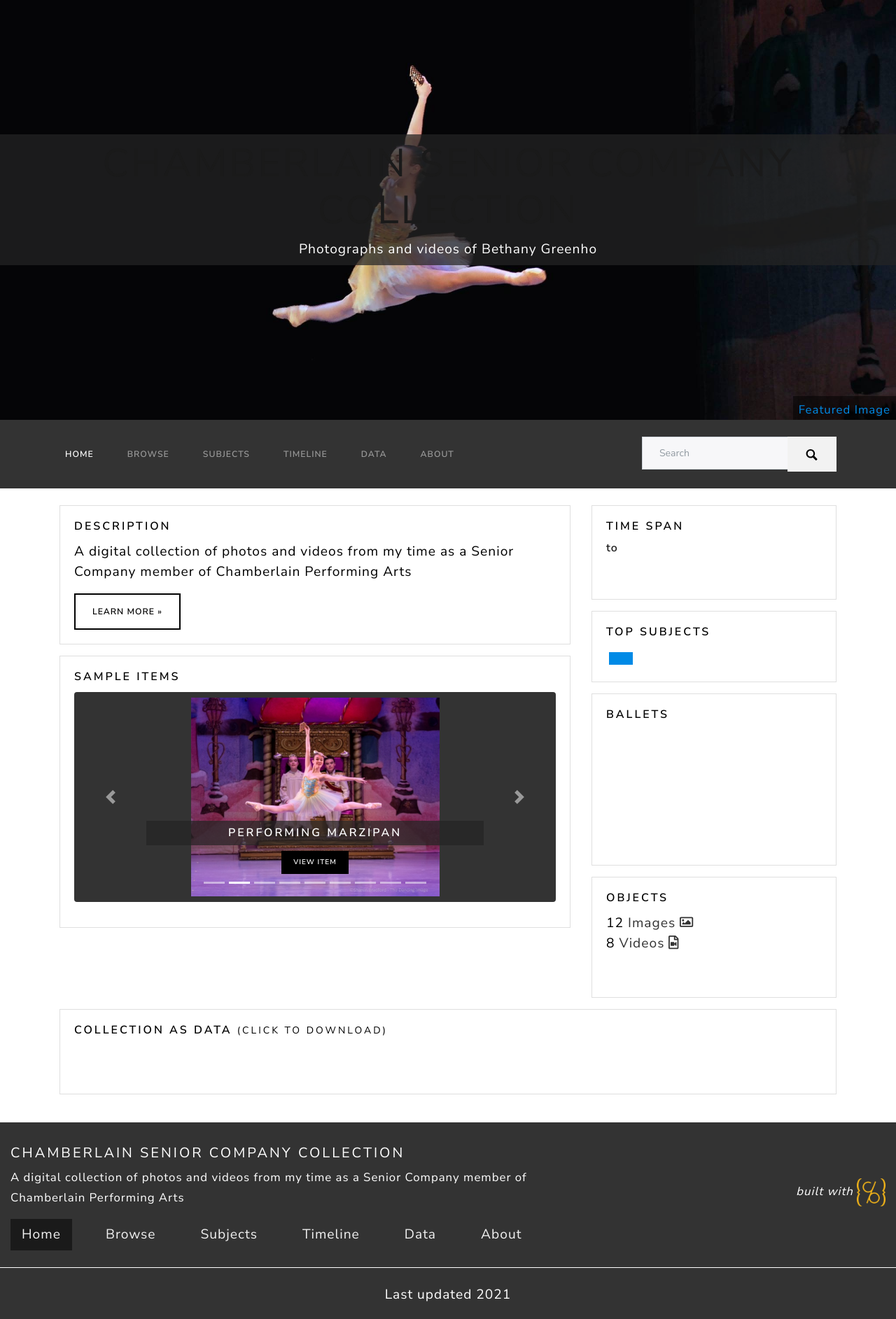
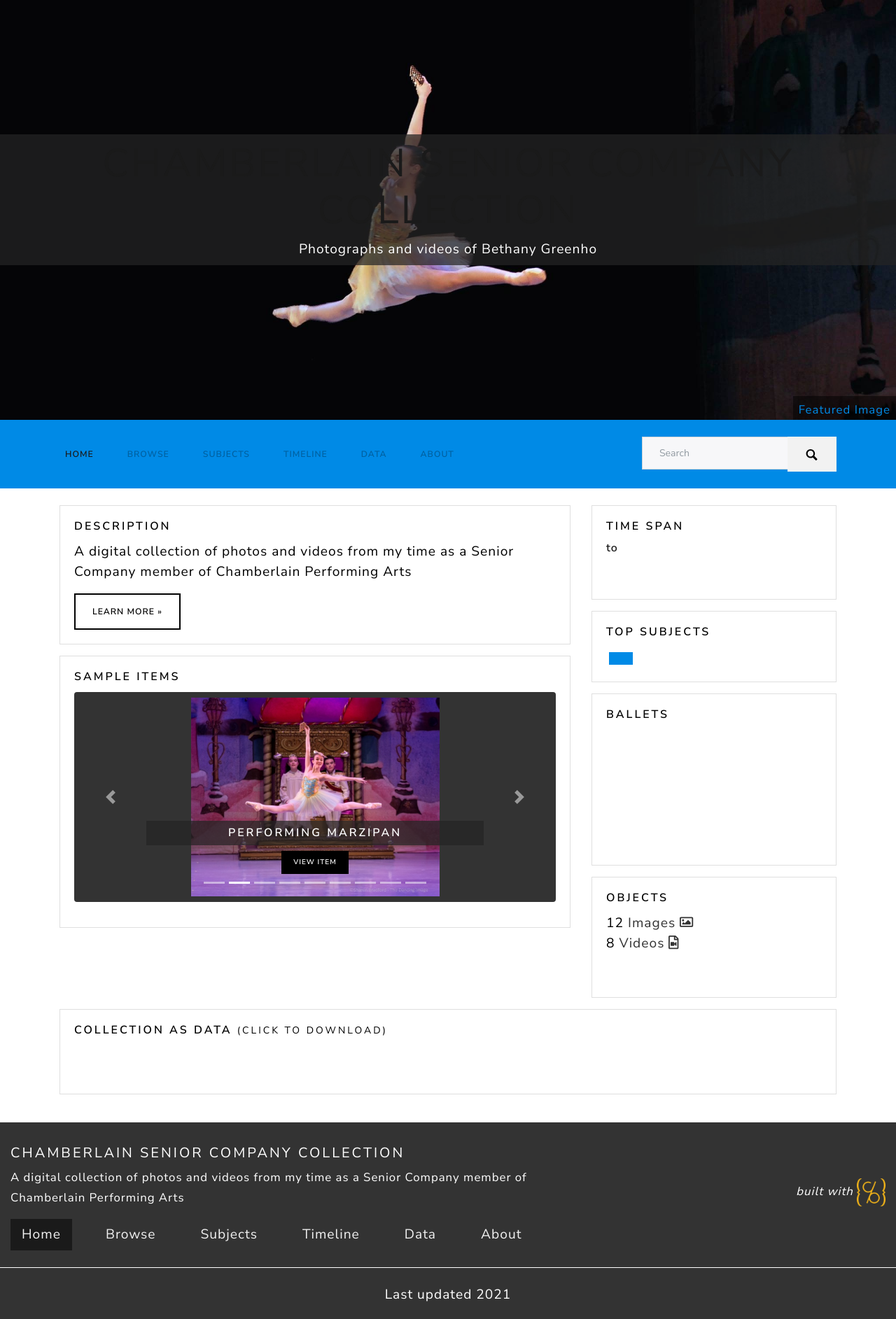
Before and after one commit to bgreenho/Chamberlain-Senior-Company-Collection, a Jekyll site: the page built from index.md, in a window 1280 px wide. Shown: the whole page at 70% size. Built offline with Jekyll 4.4.1, drawn with Linux system fonts in a browser that asks for light colours; nearby versions of some CDN libraries.

Commit message:
Update theme.yml

```diff
--- a/_data/theme.yml
+++ b/_data/theme.yml
@@ -50,7 +50,7 @@
 ##########
 # TIMELINE PAGE
 #
-year-navigation: 2013;2014;2015;2016;2017# set years to appear in dropdown nav, leave blank to auto gen
+year-navigation: 2013;2014;2015;2016;2017 # set years to appear in dropdown nav, leave blank to auto gen
 year-nav-increment: 1 # set increments when auto gen nav years
 
 ##########
@@ -69,10 +69,10 @@
 # NAVBAR COLORS
 # If you'd like to change the color of the nav-bar and links, adjust the below.
 # Choose from "navbar-light" for use with light background colors, or "navbar-dark" for dark background colors
-navbar-color: navbar-dark
+navbar-color: navbar-light
 # navbar background color
 # Choose from bg-primary, bg-secondary, bg-success, bg-danger, bg-warning, bg-info, bg-light, bg-dark, bg-white
-navbar-background: bg-dark
+navbar-background: bg-info
 
 # BOOTSWATCH THEMES
 # You can replace the standard Bootstrap theme with a Bootswatch (https://github.com/thomaspark/bootswatch) option
```
